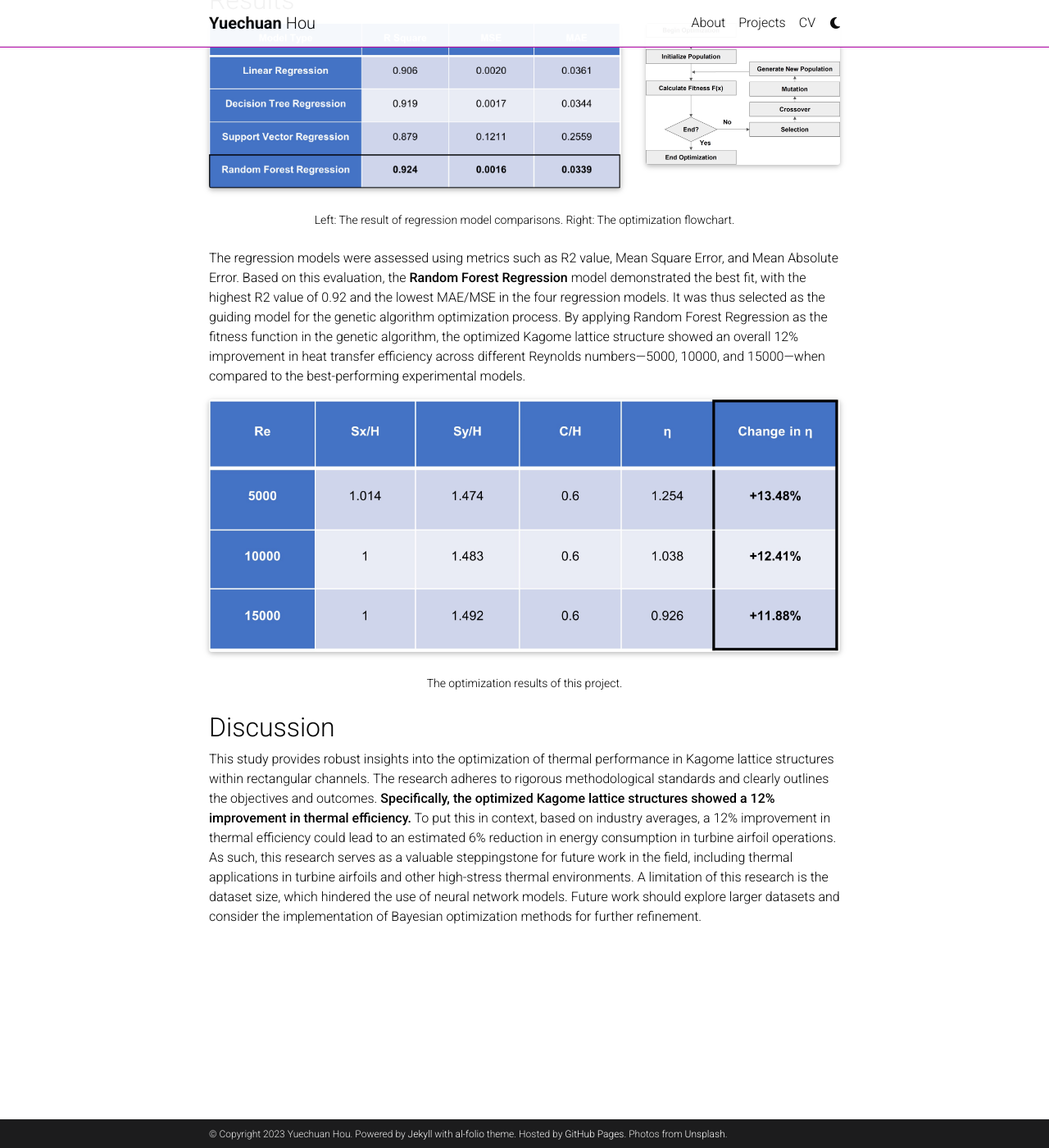
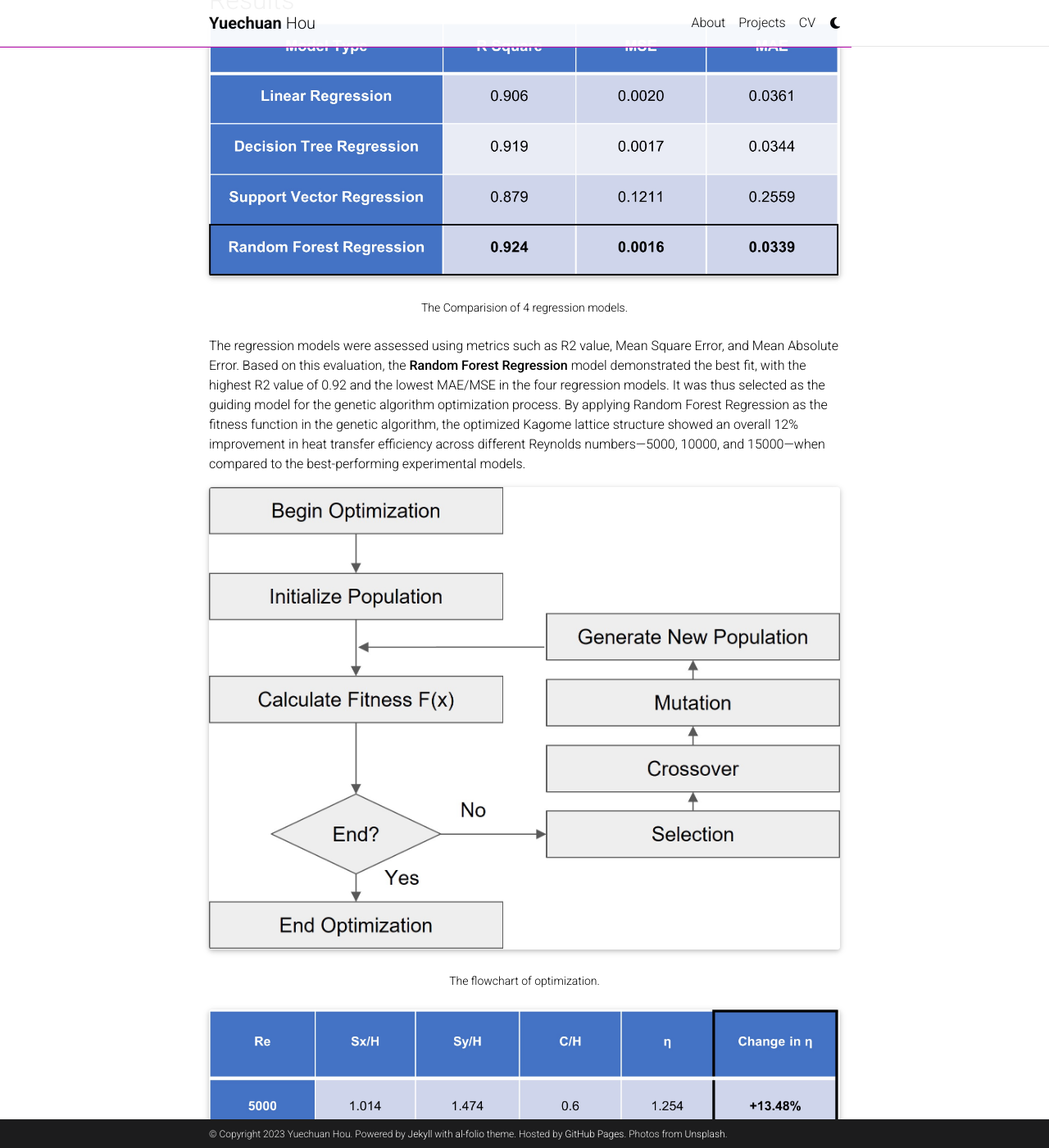
Before and after one commit to yuechuanhou/yuechuanhou.github.io, a Jekyll site: the page built from _projects/research_project_2.md, in a window 1280 px wide and 1400 px high, scrolled down 2413 px. Shown: the whole window at 82% size. Built offline with Jekyll 4.4.1, drawn with Linux system fonts in a browser that asks for light colours; comment, search, counter and statistics services are not loaded; a style sheet for code colours, icons or effects is not loaded.

Commit message:
Modify Kagome layout

```diff
--- a/_projects/research_project_2.md
+++ b/_projects/research_project_2.md
@@ -53,23 +53,29 @@
 
 ## Results
 
-<div class="row justify-content-sm-center">
-    <div class="col-sm-8 mt-3 mt-md-0">
-        {% include figure.html path="assets/img/Kagome_Result1.jpg" title="Regression Model Comparisons" class="img-fluid rounded z-depth-1" %}
-    </div>
-    <div class="col-sm-4 mt-3 mt-md-0">
-        {% include figure.html path="assets/img/Kagome_Optimization.jpg" title="Optimization Flowchart" class="img-fluid rounded z-depth-1" %}
+<div class="row">
+    <div class="col-sm mt-3 mt-md-0">
+        {% include figure.html path="assets/img/Kagome_Result1.jpg" title="Regression Model Comparison" class="img-fluid rounded z-depth-1" %}
     </div>
 </div>
 <div class="caption">
-    Left: The result of regression model comparisons. Right: The optimization flowchart.
+    The Comparision of 4 regression models.
 </div>
 
 The regression models were assessed using metrics such as R2 value, Mean Square Error, and Mean Absolute Error. Based on this evaluation, the <strong>Random Forest Regression</strong> model demonstrated the best fit, with the highest R2 value of 0.92 and the lowest MAE/MSE in the four regression models. It was thus selected as the guiding model for the genetic algorithm optimization process. By applying Random Forest Regression as the fitness function in the genetic algorithm, the optimized Kagome lattice structure showed an overall 12% improvement in heat transfer efficiency across different Reynolds numbers—5000, 10000, and 15000—when compared to the best-performing experimental models.
 
 <div class="row">
     <div class="col-sm mt-3 mt-md-0">
-        {% include figure.html path="assets/img/Kagome_Result2.jpg" title="Optimization Results" class="img-fluid rounded z-depth-1" %}
+        {% include figure.html path="assets/img/Kagome_Optimization.jpg" title="Optimization Flowchart" class="img-fluid rounded z-depth-1" %}
+    </div>
+</div>
+<div class="caption">
+    The flowchart of optimization.
+</div>
+
+<div class="row">
+    <div class="col-sm mt-3 mt-md-0">
+        {% include figure.html path="assets/img/Kagome_Result2.jpg" title="Optimization Result" class="img-fluid rounded z-depth-1" %}
     </div>
 </div>
 <div class="caption">
```
Also changed, not shown: assets/img/Kagome_Optimization.jpg.
